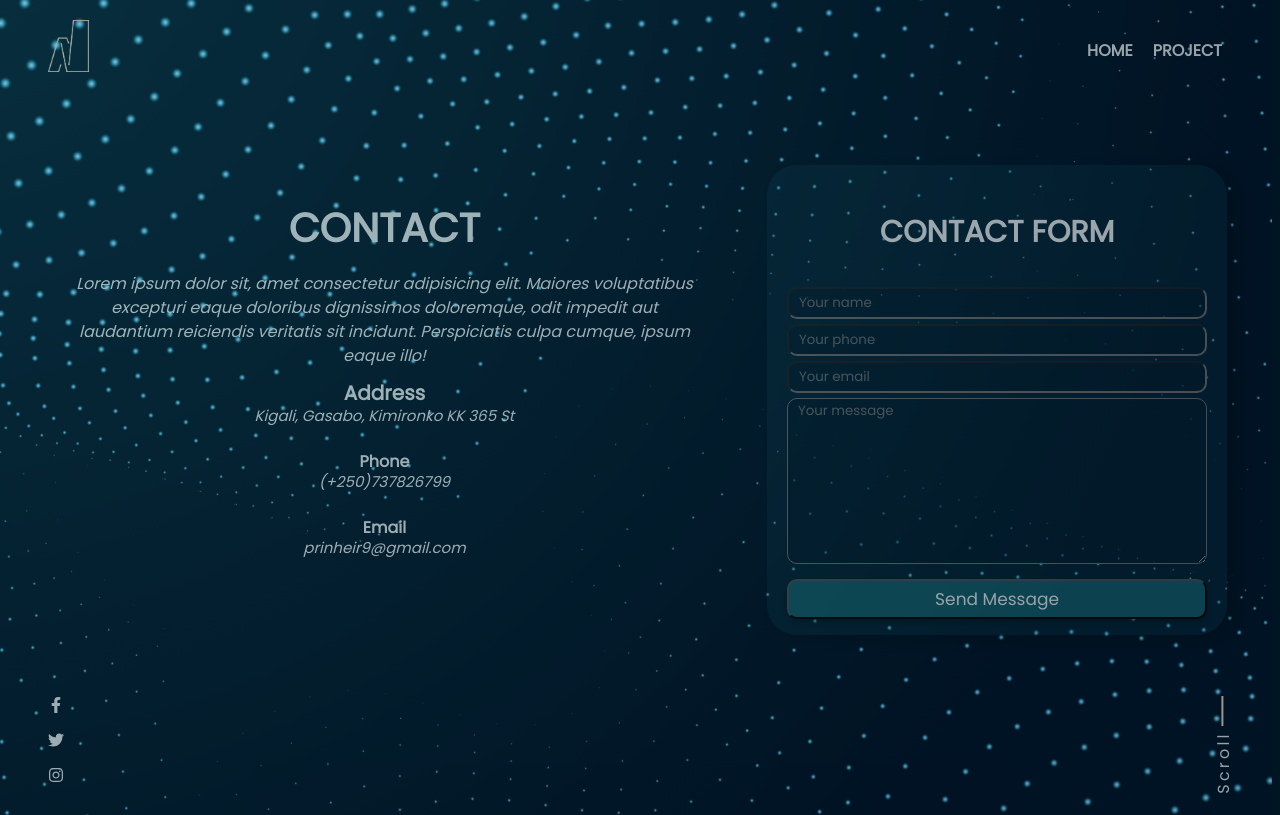
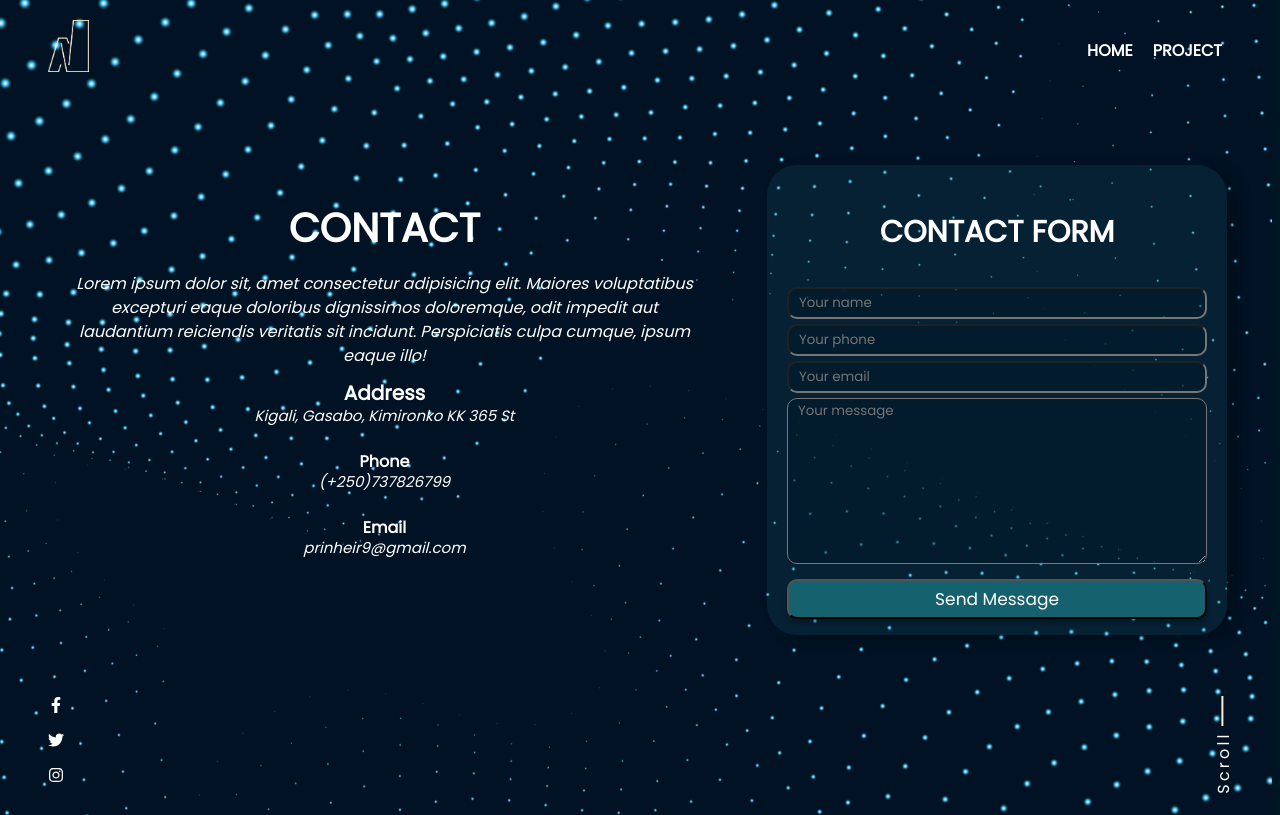
Before and after one commit to sarazaToussaint/Nassaty, a React (Create React App) app: page /Contact in a window 1280 px wide. Built offline with nearby package versions, Linux system fonts and the light colour scheme.

Commit message:
Remove un opacity to the bg image

```diff
--- a/src/component/Contact.jsx
+++ b/src/component/Contact.jsx
@@ -10,7 +10,6 @@ const Contact = () => (
     style={{
       backgroundImage: `url(${`${process.env.PUBLIC_URL}/assets/background.png`})`,
       backgroundRepeat: 'no-repeat',
-      opacity: '0.6',
     }}
     className={classes.mainContainer}
   >
```
